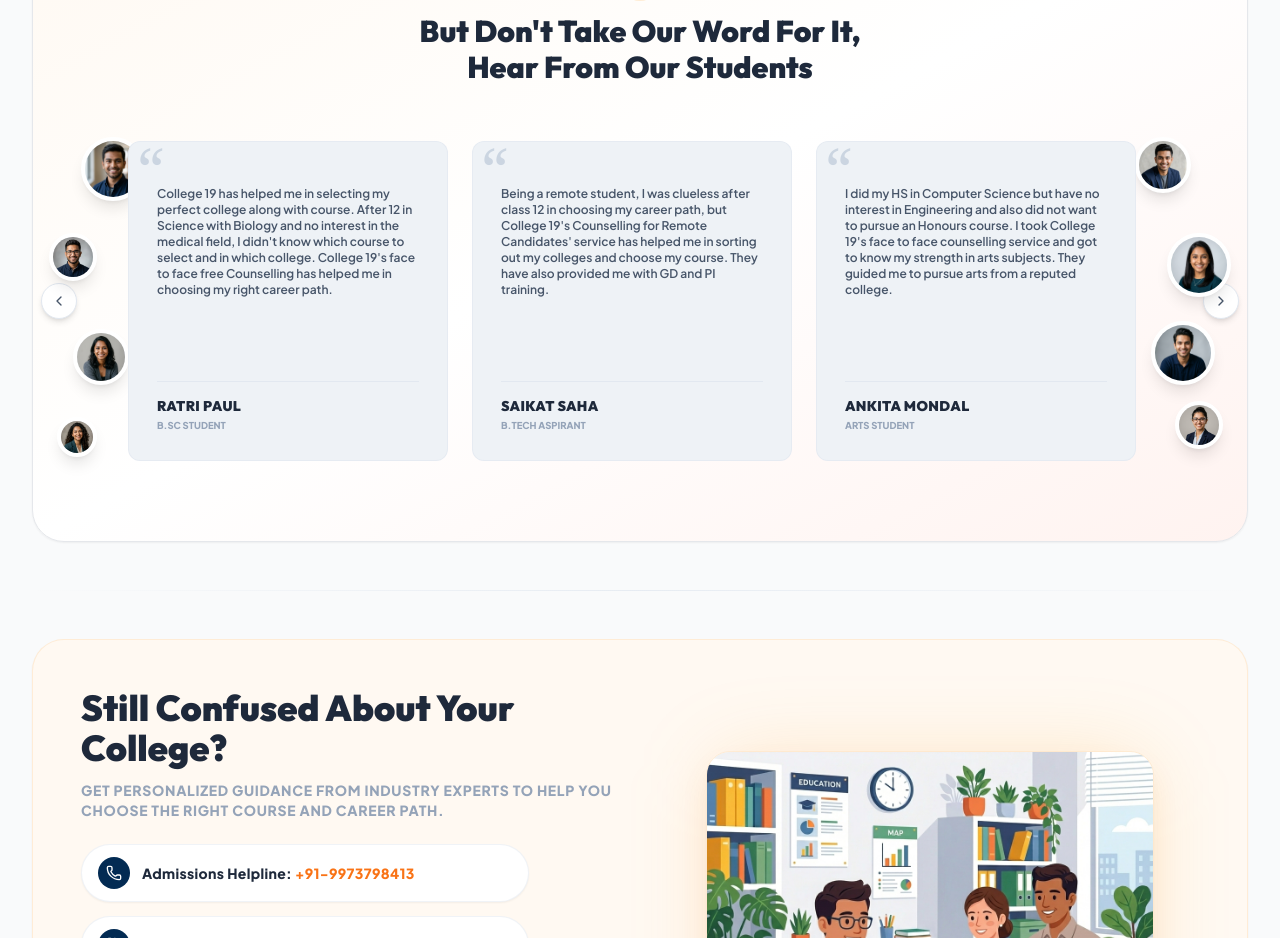
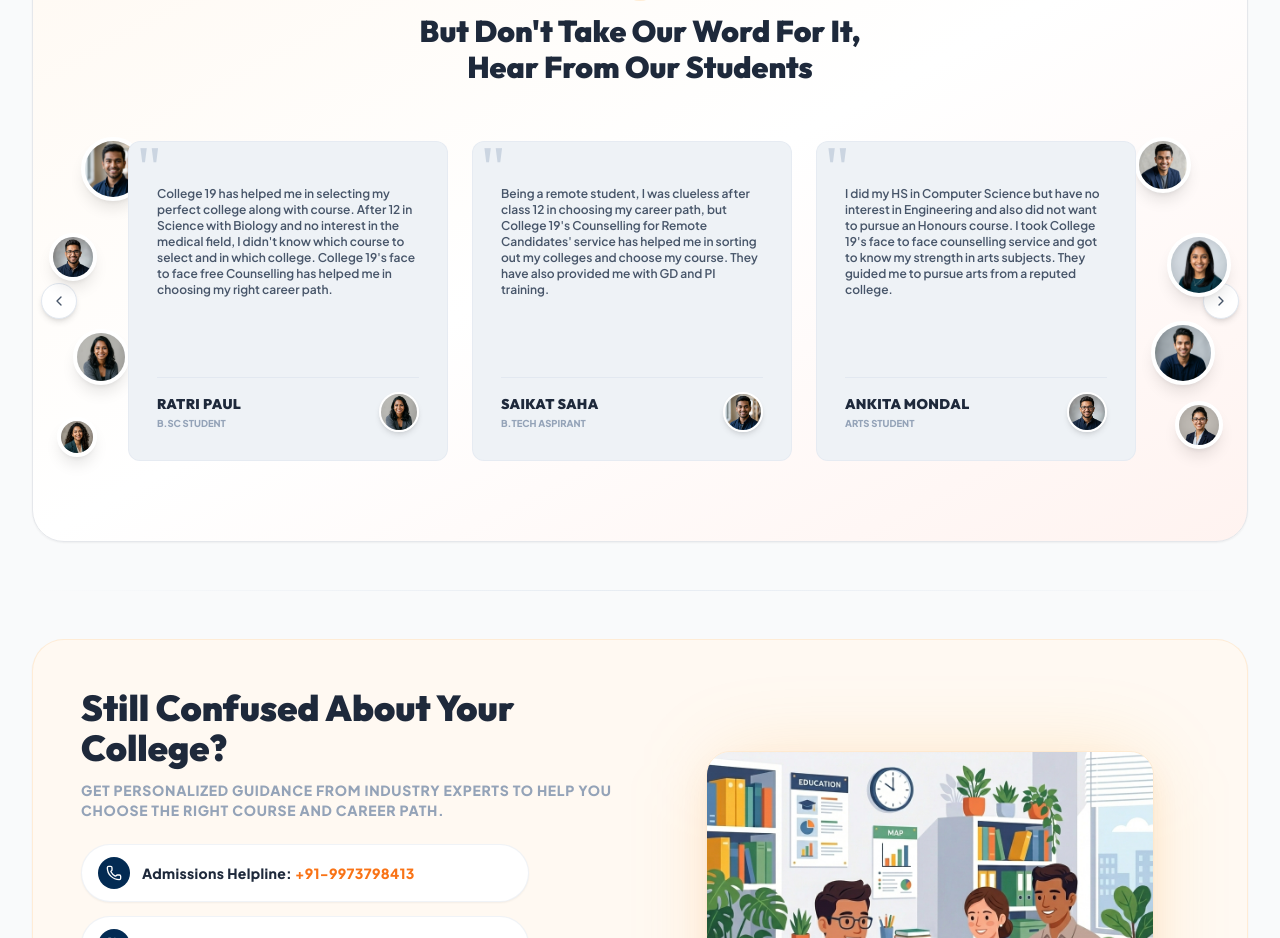
Before and after one commit to 08Satyamkumar/Think_Your_College, a Next.js app: page / in a window 1280 px wide. Shown: the part 4060-4998 px from the top of the page. Built offline with nearby package versions, Linux system fonts and the light colour scheme.

Commit message:
feat: add gender-based Indian student avatar photos to all 10 feedback cards

```diff
--- a/src/app/page.tsx
+++ b/src/app/page.tsx
@@ -2432,51 +2432,61 @@ export default function HomePage() {
               {
                 name: "Ratri Paul",
                 course: "B.Sc Student",
+                avatar: "/images/student_avatar_2.jpg",
                 text: "College 19 has helped me in selecting my perfect college along with course. After 12 in Science with Biology and no interest in the medical field, I didn't know which course to select and in which college. College 19's face to face free Counselling has helped me in choosing my right career path.",
               },
               {
                 name: "Saikat Saha",
                 course: "B.Tech Aspirant",
+                avatar: "/images/student_avatar_1.jpg",
                 text: "Being a remote student, I was clueless after class 12 in choosing my career path, but College 19's Counselling for Remote Candidates' service has helped me in sorting out my colleges and choose my course. They have also provided me with GD and PI training.",
               },
               {
                 name: "Ankita Mondal",
                 course: "Arts Student",
+                avatar: "/images/student_avatar_3.jpg",
                 text: "I did my HS in Computer Science but have no interest in Engineering and also did not want to pursue an Honours course. I took College 19's face to face counselling service and got to know my strength in arts subjects. They guided me to pursue arts from a reputed college.",
               },
               {
                 name: "Aman Kumar",
                 course: "MBA Student",
+                avatar: "/images/student_avatar_4.jpg",
                 text: "I was confused between PGDM and MBA. College 19 expert counselors analyzed my profile and CAT score, and guided me to select the top colleges matching my budget. The scholarship guidance they gave helped me save ₹1.5 Lakhs on fees.",
               },
               {
                 name: "Sneha Kumari",
                 course: "MBBS Aspirant",
+                avatar: "/images/student_avatar_5.jpg",
                 text: "Cracking NEET was hard, but choosing the right medical college with my rank was harder. College 19's detailed seat analysis and documentation checklist made my admission in B.Sc Nursing/MBBS smooth. Truly grateful to the team.",
               },
               {
                 name: "Rahul Verma",
                 course: "BCA Student",
+                avatar: "/images/student_avatar_6.jpg",
                 text: "College 19's portal helped me compare fees, placements, and hostel facilities of 10+ colleges in just 5 minutes. Their helpline answered all my questions about Bihar Student Credit Card and admission quotas.",
               },
               {
                 name: "Pooja Sharma",
                 course: "BBA Student",
+                avatar: "/images/student_avatar_7.jpg",
                 text: "The counseling session with College 19 changed my perspective. They conducted a mock interview for my college entry and guided me step-by-step with the documentation and registration.",
               },
               {
                 name: "Vikram Singh",
                 course: "Law Student",
+                avatar: "/images/student_avatar_8.jpg",
                 text: "I wanted to pursue law but wasn't sure about the integrated course options. College 19 counselors explained the difference between BA LLB and BBA LLB. Thanks to them, I secured admission in a top university.",
               },
               {
                 name: "Neha Raj",
                 course: "B.Sc Nursing Student",
+                avatar: "/images/student_avatar_3.jpg",
                 text: "Getting admission under Bihar Student Credit Card scheme was a dream. College 19 helped me throughout the college selection, verification, and DRCC registration. Best free counseling service in India!",
               },
               {
                 name: "Abhishek Mishra",
                 course: "MCA Student",
+                avatar: "/images/student_avatar_1.jpg",
                 text: "Highly professional and transparent. They didn't push any particular colleges, they actually listened to my career goals and suggested options where I got placed successfully. 100% recommended!",
               },
             ].map((review, idx) => (
@@ -2488,18 +2498,28 @@ export default function HomePage() {
                 <div className="absolute inset-0 bg-gradient-to-r from-transparent via-white/20 to-transparent w-[50%] h-[200%] pointer-events-none translate-x-[-100%] group-hover:animate-shimmer-sheen z-10" />
 
                 <span className="text-slate-300 font-serif text-6xl absolute -top-1 left-2 select-none pointer-events-none transition-colors duration-300 group-hover:text-white/20">
-                  “
+                  "
                 </span>
                 <p className="text-[11.5px] sm:text-xs text-slate-600 leading-relaxed font-semibold relative z-10 pt-4 overflow-y-auto no-scrollbar max-h-[170px] sm:max-h-[190px] transition-colors duration-300 group-hover:text-white">
                   {review.text}
                 </p>
-                <div className="mt-4 pt-3.5 border-t border-slate-200 flex flex-col relative z-20 transition-all duration-300 group-hover:border-white/20">
+                <div className="mt-4 pt-3.5 border-t border-slate-200 flex items-center justify-between relative z-20 transition-all duration-300 group-hover:border-white/20">
+                  <div className="flex flex-col">
                     <span className="font-outfit font-black text-xs sm:text-sm text-slate-800 uppercase tracking-wide transition-colors duration-300 group-hover:text-white">
                       {review.name}
                     </span>
                     <span className="text-[9.5px] text-slate-400 font-extrabold uppercase mt-0.5 transition-colors duration-300 group-hover:text-orange-100">
                       {review.course}
                     </span>
+                  </div>
+                  {/* Student Avatar */}
+                  <div className="w-10 h-10 rounded-full border-2 border-white shadow-md overflow-hidden shrink-0 transition-all duration-300 group-hover:border-orange-200">
+                    <img
+                      src={review.avatar}
+                      alt={review.name}
+                      className="w-full h-full object-cover"
+                    />
+                  </div>
                 </div>
               </div>
             ))}
```
Lines whose indentation alone changed are shown as unchanged.
